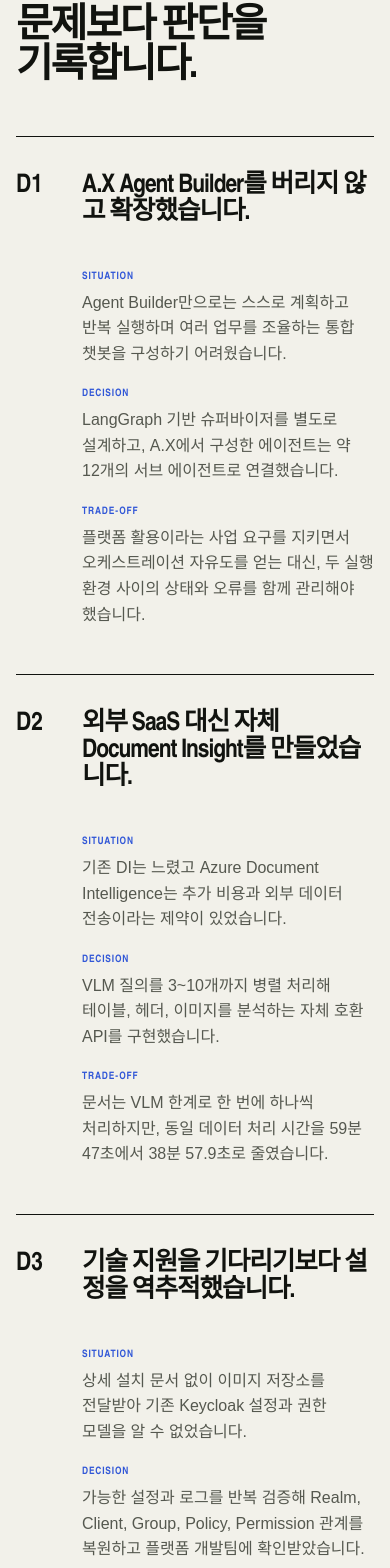
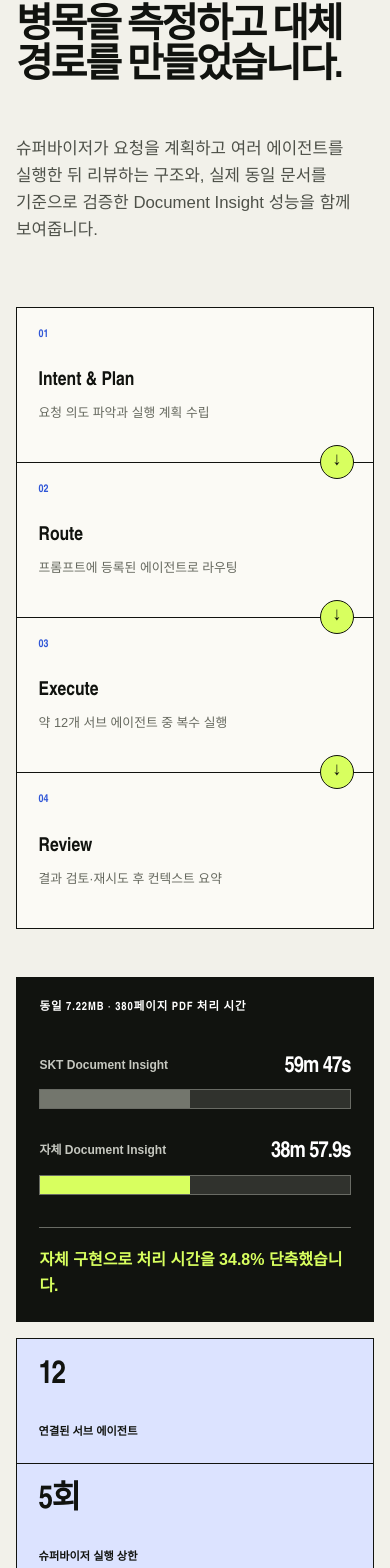
Before and after one commit to zkwmdi30/next-portfilo, a Next.js app: page /work/enterprise-ax in a window 390 px wide. Shown: the part 4634-6202 px from the top of the page. Built offline with nearby package versions, Linux system fonts and the light colour scheme; no server answers.

Commit message:
feat: add system proof to AI case studies

```diff
--- a/src/app/globals.css
+++ b/src/app/globals.css
@@ -335,6 +335,45 @@ button, a { -webkit-tap-highlight-color: transparent; }
 .architecture-node > span { color: var(--lime); font: 800 .65rem/1 var(--display); }
 .architecture-node strong { font: 800 1.2rem/1 var(--display); }
 .architecture-node small { grid-column: 2; color: #babcB4; line-height: 1.5; }
+.case-proof { border-bottom: 1px solid var(--ink); }
+.proof-flow {
+  list-style: none; display: grid; grid-template-columns: repeat(4, 1fr);
+  margin: 4rem 0 3rem; padding: 0; border: 1px solid var(--ink);
+}
+.proof-flow li {
+  position: relative; min-height: 205px; display: flex; flex-direction: column;
+  padding: 1.35rem; border-right: 1px solid var(--ink); background: var(--paper-bright);
+}
+.proof-flow li:last-child { border-right: 0; }
+.proof-flow li:not(:last-child)::after {
+  content: "→"; position: absolute; z-index: 1; right: -17px; top: 50%;
+  display: grid; place-items: center; width: 34px; height: 34px;
+  border: 1px solid var(--ink); border-radius: 50%; background: var(--lime);
+  font: 800 .9rem/1 var(--display);
+}
+.proof-flow span { color: var(--blue); font: 800 .68rem/1 var(--display); }
+.proof-flow strong { margin-top: auto; font: 800 1.2rem/1 var(--display); }
+.proof-flow small { min-height: 3em; margin-top: .8rem; color: var(--muted); line-height: 1.5; word-break: keep-all; }
+.proof-grid { display: grid; grid-template-columns: 1.35fr .65fr; gap: 1rem; }
+.proof-grid--facts-only { grid-template-columns: 1fr; }
+.benchmark { margin: 0; padding: 2rem; border: 1px solid var(--ink); background: var(--ink); color: white; }
+.benchmark figcaption { margin-bottom: 2.5rem; font: 800 .72rem/1.3 var(--display); letter-spacing: .08em; text-transform: uppercase; }
+.benchmark__items { display: grid; gap: 2rem; }
+.benchmark__item > div:first-child { display: flex; justify-content: space-between; align-items: flex-end; gap: 1rem; margin-bottom: .7rem; }
+.benchmark__item span { color: #c6c8c0; font-size: .75rem; font-weight: 700; }
+.benchmark__item strong { font: 800 clamp(1.4rem, 2.5vw, 2.5rem)/1 var(--display); letter-spacing: -.04em; }
+.benchmark__track { height: 20px; border: 1px solid #696b64; background: #30322d; }
+.benchmark__track span { display: block; width: var(--bar-width); height: 100%; background: #73766d; }
+.benchmark__item--highlight .benchmark__track span { background: var(--lime); }
+.benchmark > p { margin: 2rem 0 0; padding-top: 1.2rem; border-top: 1px solid #696b64; color: var(--lime); font-weight: 800; }
+.proof-facts { display: grid; grid-template-rows: repeat(3, 1fr); margin: 0; border: 1px solid var(--ink); }
+.proof-grid--facts-only .proof-facts { grid-template-columns: repeat(3, 1fr); grid-template-rows: 1fr; }
+.proof-facts div { display: flex; flex-direction: column-reverse; justify-content: space-between; min-height: 130px; padding: 1.35rem; border-bottom: 1px solid var(--ink); background: var(--blue-soft); }
+.proof-facts div:last-child { border-bottom: 0; }
+.proof-grid--facts-only .proof-facts div { min-height: 190px; border-right: 1px solid var(--ink); border-bottom: 0; }
+.proof-grid--facts-only .proof-facts div:last-child { border-right: 0; }
+.proof-facts dt { font-size: .7rem; font-weight: 800; }
+.proof-facts dd { margin: 0; font: 800 clamp(2rem, 4vw, 4.4rem)/1 var(--display); letter-spacing: -.05em; }
 .decision-list { border-top: 1px solid var(--ink); }
 .decision-list article { display: grid; grid-template-columns: 90px 1fr; gap: 2rem; padding: 2.3rem 0; border-bottom: 1px solid var(--ink); }
 .decision-list__number { font: 800 1.6rem/1 var(--display); }
@@ -378,6 +417,14 @@ button, a { -webkit-tap-highlight-color: transparent; }
   .case-metrics > div:nth-child(2) { border-right: 0; }
   .case-metrics > div:nth-child(-n + 2) { border-bottom: 1px solid var(--ink); }
   .case-section, .case-section__inner { grid-template-columns: 110px 1fr; gap: 2.5rem; }
+  .proof-flow { grid-template-columns: 1fr 1fr; }
+  .proof-flow li:nth-child(2) { border-right: 0; }
+  .proof-flow li:nth-child(-n + 2) { border-bottom: 1px solid var(--ink); }
+  .proof-flow li:nth-child(2)::after { content: "↓"; right: 1.2rem; top: auto; bottom: -17px; }
+  .proof-grid { grid-template-columns: 1fr; }
+  .proof-facts { grid-template-columns: repeat(3, 1fr); grid-template-rows: 1fr; }
+  .proof-facts div { min-height: 170px; border-right: 1px solid var(--ink); border-bottom: 0; }
+  .proof-facts div:last-child { border-right: 0; }
   .ownership-grid { grid-template-columns: 1fr; }
 }
 
@@ -415,6 +462,16 @@ button, a { -webkit-tap-highlight-color: transparent; }
   .problem-grid article { min-height: 220px; border-right: 0; border-bottom: 1px solid var(--ink); }
   .problem-grid article:last-child { border-bottom: 0; }
   .architecture-map { grid-template-columns: 1fr; }
+  .proof-flow { grid-template-columns: 1fr; }
+  .proof-flow li, .proof-flow li:nth-child(2) { min-height: 155px; border-right: 0; border-bottom: 1px solid var(--ink); }
+  .proof-flow li:last-child { border-bottom: 0; }
+  .proof-flow li:not(:last-child)::after { content: "↓"; right: 1.2rem; top: auto; bottom: -17px; }
+  .benchmark { padding: 1.4rem; }
+  .benchmark__item > div:first-child { align-items: flex-start; }
+  .benchmark__item span { max-width: 150px; }
+  .proof-facts, .proof-grid--facts-only .proof-facts { grid-template-columns: 1fr; }
+  .proof-facts div, .proof-grid--facts-only .proof-facts div { min-height: 125px; border-right: 0; border-bottom: 1px solid var(--ink); }
+  .proof-facts div:last-child, .proof-grid--facts-only .proof-facts div:last-child { border-bottom: 0; }
   .decision-list article { grid-template-columns: 50px 1fr; gap: 1rem; }
   .decision-list dl > div { grid-template-columns: 1fr; gap: .35rem; }
   .outcome-panel { padding: 1.5rem; box-shadow: 7px 7px 0 var(--ink); }
--- a/src/app/work/[slug]/page.tsx
+++ b/src/app/work/[slug]/page.tsx
@@ -1,4 +1,5 @@
 import type { Metadata } from "next";
+import type { CSSProperties } from "react";
 import Link from "next/link";
 import { notFound } from "next/navigation";
 import { caseStudies, getCaseStudy } from "@/content/case-studies";
@@ -109,8 +110,54 @@ export default function WorkDetail({ params }: PageProps) {
         </div>
       </section>
 
+      <section className="case-section shell case-proof" aria-labelledby="proof-title">
+        <div className="case-section__label"><span>03</span> System proof</div>
+        <div className="case-section__content">
+          <h2 id="proof-title">{study.proof.title}</h2>
+          <p className="case-prose">{study.proof.summary}</p>
+
+          <ol className="proof-flow" aria-label="시스템 실행 흐름">
+            {study.proof.flow.map((step, index) => (
+              <li key={step.title}>
+                <span>{String(index + 1).padStart(2, "0")}</span>
+                <strong>{step.title}</strong>
+                <small>{step.detail}</small>
+              </li>
+            ))}
+          </ol>
+
+          <div className={`proof-grid${study.proof.benchmark ? "" : " proof-grid--facts-only"}`}>
+            {study.proof.benchmark && (
+              <figure className="benchmark">
+                <figcaption>{study.proof.benchmark.caption}</figcaption>
+                <div className="benchmark__items">
+                  {study.proof.benchmark.items.map((item) => (
+                    <div className={item.highlight ? "benchmark__item benchmark__item--highlight" : "benchmark__item"} key={item.label}>
+                      <div><span>{item.label}</span><strong>{item.value}</strong></div>
+                      <div className="benchmark__track" aria-hidden="true">
+                        <span style={{ "--bar-width": `${item.relative}%` } as CSSProperties} />
+                      </div>
+                    </div>
+                  ))}
+                </div>
+                <p>자체 구현으로 처리 시간을 34.8% 단축했습니다.</p>
+              </figure>
+            )}
+
+            <dl className="proof-facts">
+              {study.proof.facts.map((fact) => (
+                <div key={fact.label}>
+                  <dt>{fact.label}</dt>
+                  <dd>{fact.value}</dd>
+                </div>
+              ))}
+            </dl>
+          </div>
+        </div>
+      </section>
+
       <section className="case-section shell" aria-labelledby="decisions-title">
-        <div className="case-section__label"><span>03</span> Decisions</div>
+        <div className="case-section__label"><span>04</span> Decisions</div>
         <div className="case-section__content">
           <h2 id="decisions-title">문제보다 판단을 기록합니다.</h2>
           <div className="decision-list">
@@ -132,7 +179,7 @@ export default function WorkDetail({ params }: PageProps) {
       </section>
 
       <section className="case-section shell" aria-labelledby="ownership-title">
-        <div className="case-section__label"><span>04</span> Ownership</div>
+        <div className="case-section__label"><span>05</span> Ownership</div>
         <div className="case-section__content ownership-grid">
           <div>
             <h2 id="ownership-title">제가 책임진 범위</h2>
--- a/src/content/case-studies.ts
+++ b/src/content/case-studies.ts
@@ -12,6 +12,16 @@ export type CaseStudy = {
   context: string[];
   problems: Array<{ title: string; body: string }>;
   architecture: Array<{ name: string; detail: string }>;
+  proof: {
+    title: string;
+    summary: string;
+    flow: Array<{ title: string; detail: string }>;
+    facts: Array<{ value: string; label: string }>;
+    benchmark?: {
+      caption: string;
+      items: Array<{ label: string; value: string; relative: number; highlight?: boolean }>;
+    };
+  };
   decisions: Array<{
     index: string;
     title: string;
@@ -77,6 +87,29 @@ export const caseStudies: CaseStudy[] = [
       { name: "Delivery", detail: "GitLab CI · Harbor · Argo CD · SBOM" },
       { name: "Runtime", detail: "Kubernetes · Istio · Vault · Phoenix" },
     ],
+    proof: {
+      title: "병목을 측정하고 대체 경로를 만들었습니다.",
+      summary:
+        "슈퍼바이저가 요청을 계획하고 여러 에이전트를 실행한 뒤 리뷰하는 구조와, 실제 동일 문서를 기준으로 검증한 Document Insight 성능을 함께 보여줍니다.",
+      flow: [
+        { title: "Intent & Plan", detail: "요청 의도 파악과 실행 계획 수립" },
+        { title: "Route", detail: "프롬프트에 등록된 에이전트로 라우팅" },
+        { title: "Execute", detail: "약 12개 서브 에이전트 중 복수 실행" },
+        { title: "Review", detail: "결과 검토·재시도 후 컨텍스트 요약" },
+      ],
+      facts: [
+        { value: "12", label: "연결된 서브 에이전트" },
+        { value: "5회", label: "슈퍼바이저 실행 상한" },
+        { value: "3—10", label: "VLM 질의 병렬 옵션" },
+      ],
+      benchmark: {
+        caption: "동일 7.22MB · 380페이지 PDF 처리 시간",
+        items: [
+          { label: "SKT Document Insight", value: "59m 47s", relative: 100 },
+          { label: "자체 Document Insight", value: "38m 57.9s", relative: 65.2, highlight: true },
+        ],
+      },
+    },
     decisions: [
       {
         index: "D1",
@@ -175,6 +208,22 @@ export const caseStudies: CaseStudy[] = [
       { name: "Payment", detail: "KG이니시스 · 크레딧 원장" },
       { name: "Event", detail: "REST API · Kafka" },
     ],
+    proof: {
+      title: "여러 번 개선하지 않고, 한 번 병렬 생성해 잘 선택했습니다.",
+      summary:
+        "사용자가 고른 모델들을 동시에 호출하고 품질 점수가 가장 높은 모델이 Evaluator 역할을 맡습니다. 반복 생성 대신 선택 구조로 응답 비용과 대기 시간을 통제했습니다.",
+      flow: [
+        { title: "Select", detail: "약 30개 모델 중 1~5개 선택" },
+        { title: "Parallel Call", detail: "OpenAI · Claude · Gemini 동시 요청" },
+        { title: "Evaluate", detail: "내부 점수 기반 최상위 모델이 답변 선택" },
+        { title: "Meter", detail: "실제 token 비용을 크레딧에서 차감" },
+      ],
+      facts: [
+        { value: "1—5", label: "사용자 선택 병렬 호출" },
+        { value: "5s", label: "일반 timeout 기준" },
+        { value: "+1—2s", label: "최종 선택 추가 시간" },
+      ],
+    },
     decisions: [
       {
         index: "D1",
```
